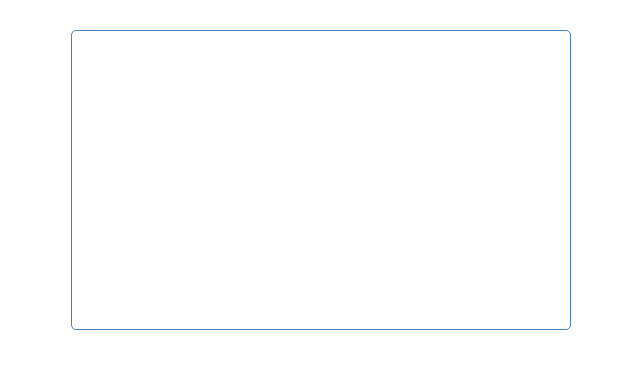
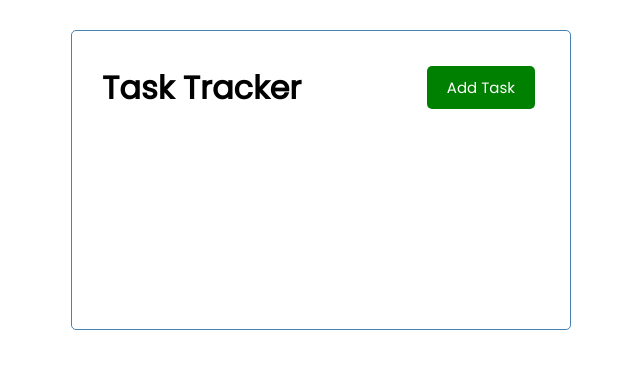
Before and after one commit to twaninho/Task-Tracker, a Vue app: page / in a window 1280 px wide. Shown: the top 368 px of the page, without its empty margins (319-959 px from the left). Built offline with nearby package versions, Linux system fonts and the light colour scheme.

Commit message:
setting up header and button component

```diff
--- a/src/App.vue
+++ b/src/App.vue
@@ -1,14 +1,25 @@
 <template>
   <div class="container">
-
+  <Header title="Task Tracker"/>
   </div>
 </template>
 
 <script>
+import Header from './components/Header.vue'
 
 export default {
   name: 'App',
   components: {
+    Header,
+  },
+
+  data() {
+    return {
+      tasks: []
+    }
+  },
+
+  created() {
 
   }
 }
--- /dev/null
+++ b/src/components/Button.vue
@@ -0,0 +1,23 @@
+<template>
+    <button @click="onClick()" class="btn" :style="{background: color}">{{ text }}</button>
+</template>
+
+<script>
+    export default {
+        name: "Button",
+        props: {
+            text: String,
+            color: String,
+        },
+
+        methods: {
+            onClick() {
+                console.log('click')
+            }
+        }
+    }
+</script>
+
+<style>
+
+</style>
--- /dev/null
+++ b/src/components/Header.vue
@@ -0,0 +1,29 @@
+<template>
+    <header>
+        <h1>{{ title }}</h1>
+        <Button text="Add Task" color="green"/>
+    </header>
+</template>
+
+<script>
+import Button from './Button.vue'
+
+    export default {
+        name: "Header",
+        components: {
+            Button,
+        },
+        props: {
+            title: String,
+        }
+    }
+</script>
+
+<style scoped>
+header {
+  display: flex;
+  justify-content: space-between;
+  align-items: center;
+  margin-bottom: 20px;
+}
+</style>
```
